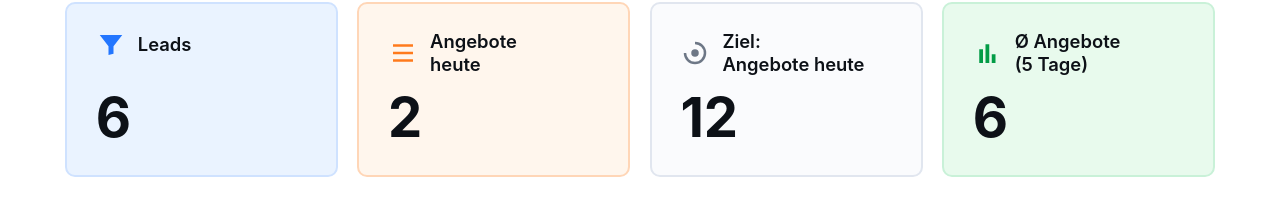
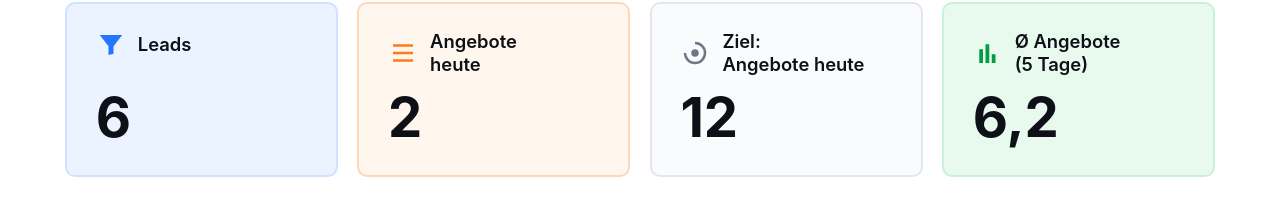
Before and after one commit to it-emc2/dashboard, a plain HTML site: page index.html in a window 1280 px wide. Shown: the part 112-310 px from the top of the page. Drawn offline with nearby package versions, Linux system fonts and the light colour scheme.

Commit message:
Update index.html

```diff
--- a/index.html
+++ b/index.html
@@ -144,7 +144,7 @@ body{
 		</div>
 		<div class="card green">
 			<div class="title"><span class="icon bar"></span>Ø Angebote<br>(5&nbsp;Tage)</div>
-			<div class="number" id="avg-5">6</div>
+			<div class="number" id="avg-5">6,2</div>
 		</div>
 	</div>
 
```
